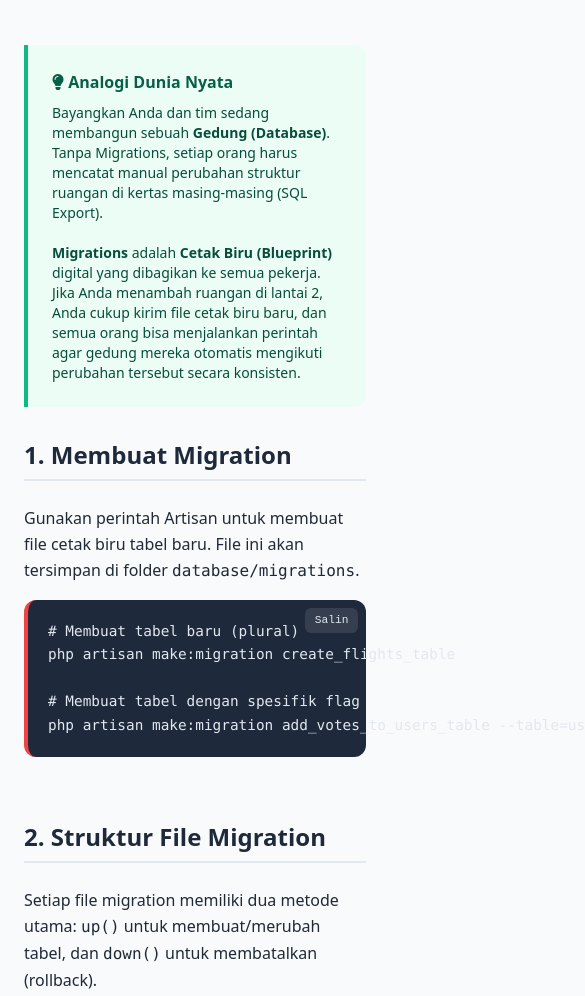
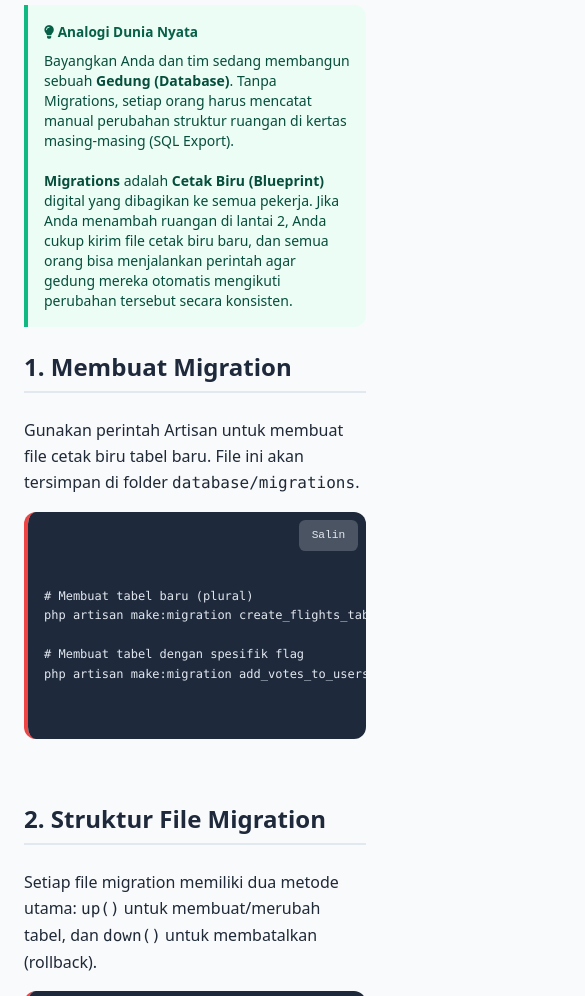
Before and after one commit to abduljohar11/kamus1, a plain HTML site: page laravel_reack/migration.html in a window 390 px wide. Shown: the part 234-1230 px from the top of the page, 585 px wide, since content can reach past the window. Drawn offline with nearby package versions, Linux system fonts and the light colour scheme.

Commit message:
update migration

```diff
--- a/laravel_reack/migration.html
+++ b/laravel_reack/migration.html
@@ -2,13 +2,22 @@
 <html lang="id">
   <head>
     <meta charset="UTF-8" />
-    <meta name="viewport" content="width=device-width, initial-scale=1.0" />
+    <meta
+      name="viewport"
+      content="width=device-width, initial-scale=1.0, maximum-scale=1.0, user-scalable=no" />
     <title>Migrations Laravel 12 - Kamus Coding</title>
     <script src="https://cdn.tailwindcss.com"></script>
     <link
       rel="stylesheet"
       href="https://cdnjs.cloudflare.com/ajax/libs/font-awesome/6.0.0/css/all.min.css" />
     <style>
+      /* Container utama untuk teks narasi agar tidak menempel ke pinggir layar HP */
+      main {
+        padding-left: 1rem;
+        padding-right: 1rem;
+        word-wrap: break-word; /* Memastikan teks panjang tidak merusak layout */
+      }
+
       .code-container {
         position: relative;
         background-color: #1e293b;
@@ -17,29 +26,78 @@
         border-radius: 0.75rem;
         font-family: "Fira Code", monospace;
         margin: 1rem 0;
-        font-size: 0.9rem;
+        font-size: 0.85rem; /* Sedikit lebih kecil agar lebih muat di layar HP */
         border-left: 4px solid #ef4444; /* Laravel Red */
+
+        /* Perbaikan untuk Responsive Android */
+        overflow-x: auto; /* Memunculkan scrollbar horizontal jika kode kepanjangan */
+        white-space: pre; /* Menjaga format kode tetap satu baris (scroll ke samping) */
+        -webkit-overflow-scrolling: touch; /* Scroll halus di layar sentuh */
       }
+
+      /* Tambahan agar scrollbar di Android tidak menutupi kode */
+      .code-container::-webkit-scrollbar {
+        height: 4px;
+      }
+      .code-container::-webkit-scrollbar-thumb {
+        background: #475569;
+        border-radius: 10px;
+      }
+
       .copy-btn {
         position: absolute;
         top: 0.5rem;
         right: 0.5rem;
-        background: rgba(255, 255, 255, 0.1);
-        padding: 0.2rem 0.6rem;
+        background: rgba(
+          255,
+          255,
+          255,
+          0.2
+        ); /* Sedikit lebih tebal agar terlihat di HP */
+        padding: 0.4rem 0.8rem; /* Target sentuh lebih lebar untuk jari */
         border-radius: 0.4rem;
         font-size: 0.7rem;
         cursor: pointer;
         transition: 0.2s;
+        z-index: 10; /* Memastikan tombol tidak tertutup konten */
       }
+
       .copy-btn:hover {
-        background: rgba(255, 255, 255, 0.2);
+        background: rgba(255, 255, 255, 0.3);
       }
+
       .analogy-box {
         border-left: 4px solid #10b981;
         background-color: #ecfdf5;
-        padding: 1.5rem;
+        padding: 1.25rem; /* Sedikit dikurangi agar tidak memakan tempat di HP */
         border-radius: 0 0.75rem 0.75rem 0;
-        margin: 2rem 0;
+        margin: 1.5rem 0;
+        font-size: 0.95rem; /* Ukuran teks analogi yang nyaman dibaca */
+      }
+
+      /* Responsivitas Tabel agar bisa di-swipe di Android */
+      .table-wrapper {
+        width: 100%;
+        overflow-x: auto;
+        -webkit-overflow-scrolling: touch;
+        margin-bottom: 1.5rem;
+      }
+
+      /* Media Query untuk Layar Mobile (Android/iPhone) */
+      @media (max-width: 640px) {
+        .code-container {
+          font-size: 0.75rem; /* Font lebih kecil di HP */
+          padding: 1rem;
+        }
+
+        .analogy-box {
+          padding: 1rem;
+          font-size: 0.85rem;
+        }
+
+        h1 {
+          font-size: 1.75rem !important; /* Judul tidak terlalu raksasa di HP */
+        }
       }
     </style>
   </head>
```
